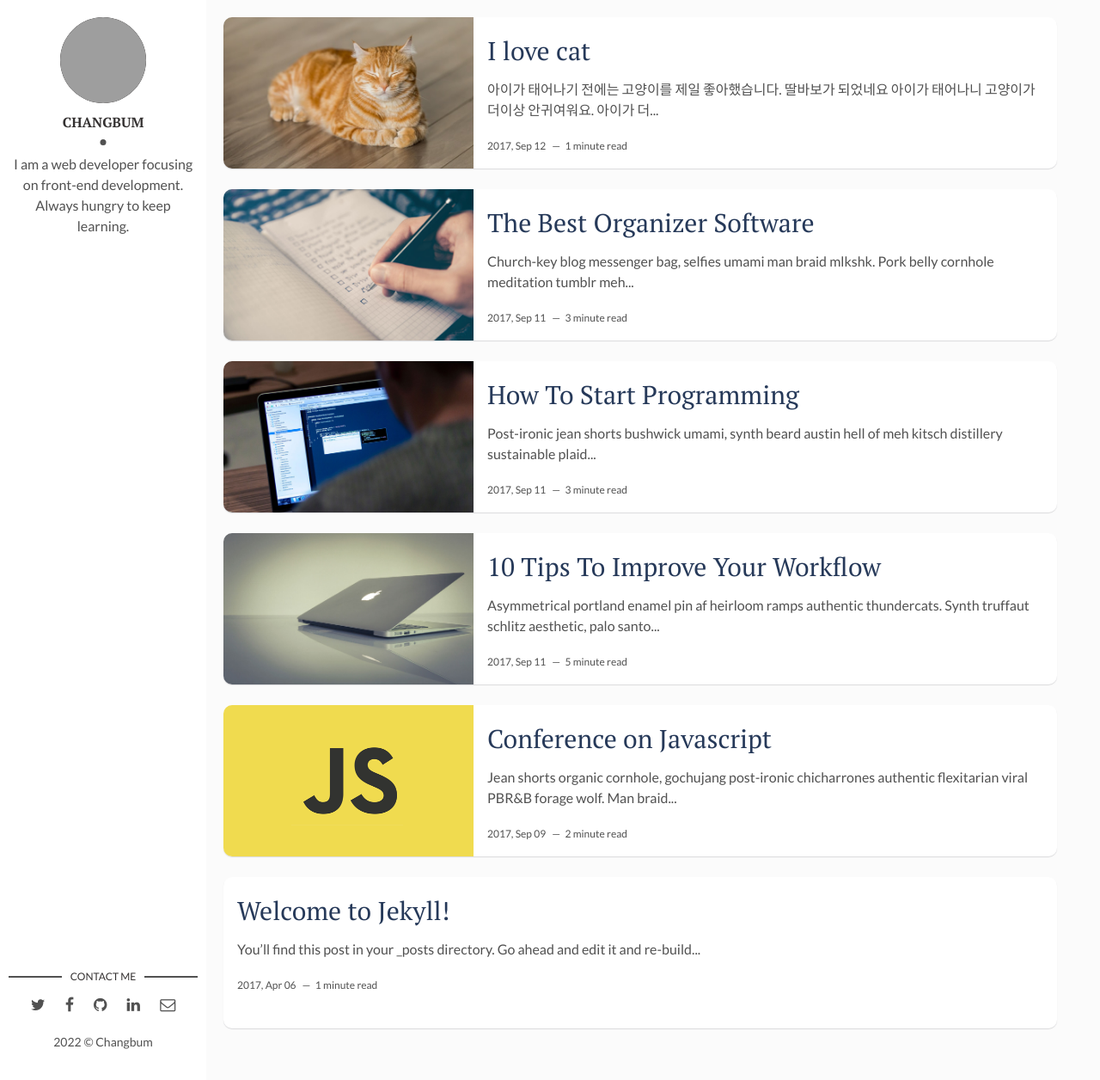
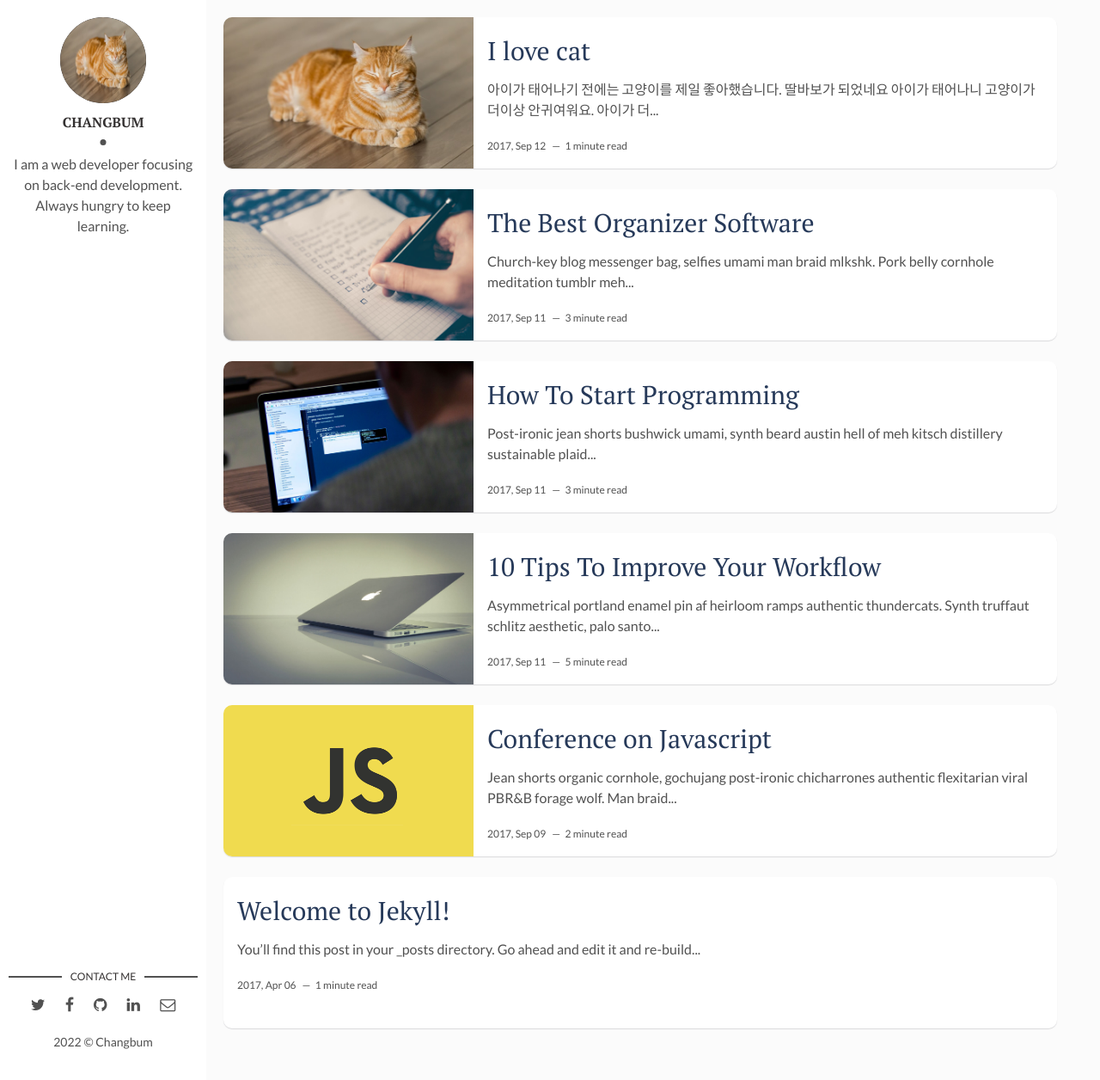
Before and after one commit to Changbum97/changbum97.github.io, a Jekyll site: the page built from index.html, in a window 1280 px wide and 1256 px high. Shown: the whole window at 86% size. Built offline with Jekyll 4.4.1, drawn with Linux system fonts in a browser that asks for light colours; the list of posts is cut into pages by our own code; grey boxes are pictures that could not be loaded.

Commit message:
이미지, 설명 수정

```diff
--- a/_config.yml
+++ b/_config.yml
@@ -10,8 +10,8 @@ site-twitter: #if your site has a twitter account, enter it here
 
 # Author Settings
 author: Changbum # add your name
-author-img: cat.png # add your photo
-about-author: I am a web developer focusing on front-end development. Always hungry to keep learning. # add description
+author-img: cat.jpg # add your photo
+about-author: I am a web developer focusing on back-end development. Always hungry to keep learning. # add description
 social-twitter: # add your Twitter handle
 social-facebook: # add your Facebook handle
 social-github: kyeongrok # add your Github handle
```
